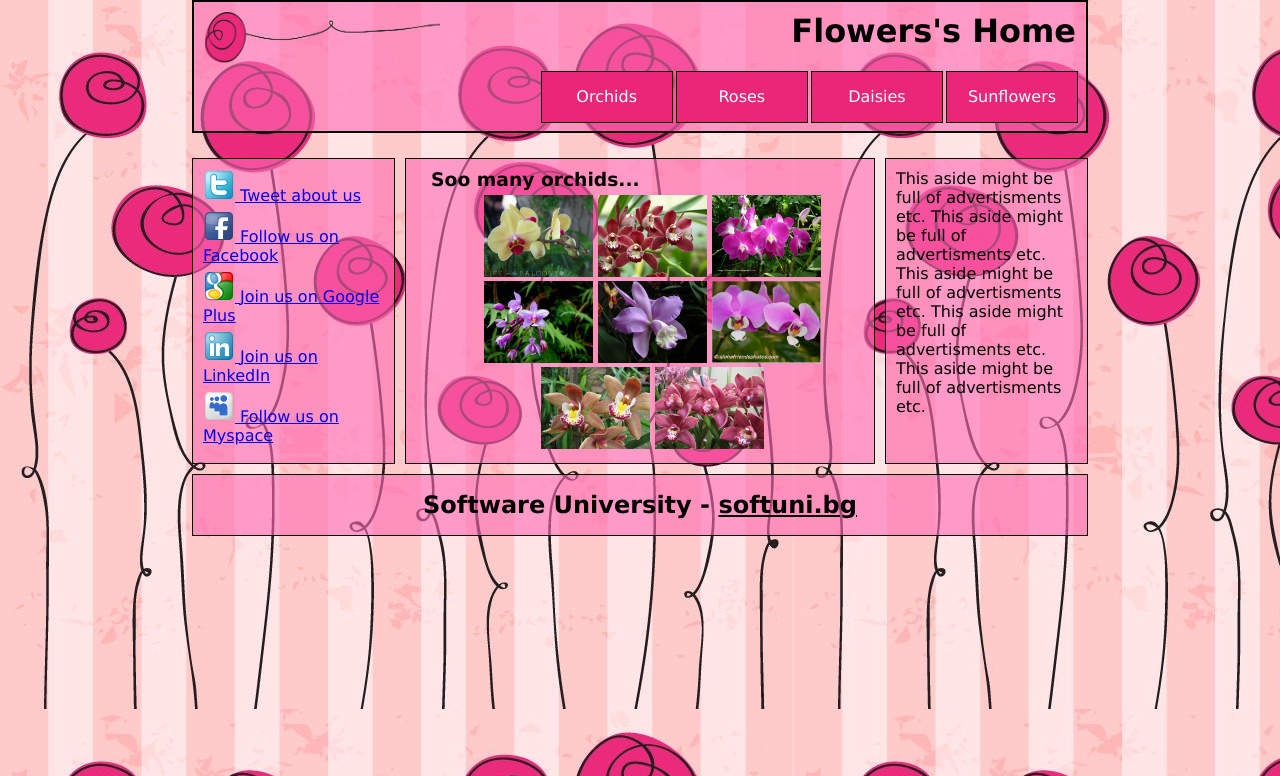
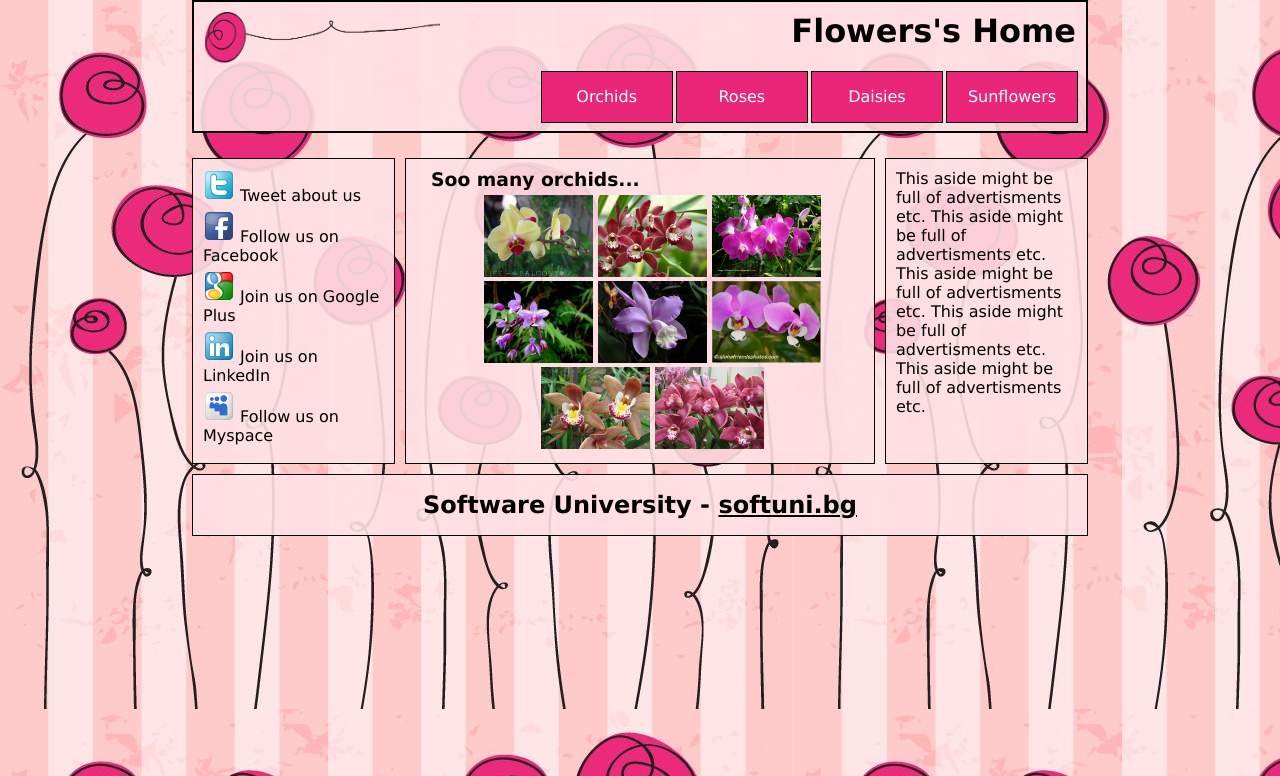
Before and after one commit to SGStoyanov/SoftUni-WebFundamentals, a PHP site: page /02-Flowers-Home.html in a window 1280 px wide. Shown: the top 776 px of the page. Run offline with PHP 8.4, Linux system fonts and the light colour scheme.

Commit message:
Colors fixed

```diff
--- a/Homeworks/Homework09-ResponsiveAndBootstrap/styles/styles-02.css
+++ b/Homeworks/Homework09-ResponsiveAndBootstrap/styles/styles-02.css
@@ -7,7 +7,6 @@ body {
     position: relative;
     font-family: Verdana;
     background: url("../images/background-flowers.jpg");
-    /* had problems addressing the picture from local dir */
 }
 
 #wrapper {
@@ -27,7 +26,7 @@ body {
     margin: auto;
 }
 #wrapper > * {
-    background:rgba(255, 105, 180, 0.6);
+    background:rgba(254, 224, 229, 0.9);
 }
 
 /* HEADER--------------------------------------------- */
@@ -38,7 +37,6 @@ body {
     margin-bottom: 25px;
     flex:1 100%;
     order: 1;
-
 }
 
 header h1 a {
@@ -93,6 +91,10 @@ nav ul li a {
     list-style: none;
     display: block;
     margin-bottom: 5px;
+}
+.left a {
+    text-decoration: none;
+    color: black;
 }
 
 /* MAIN --------------------MAIN-------------------- */
```
